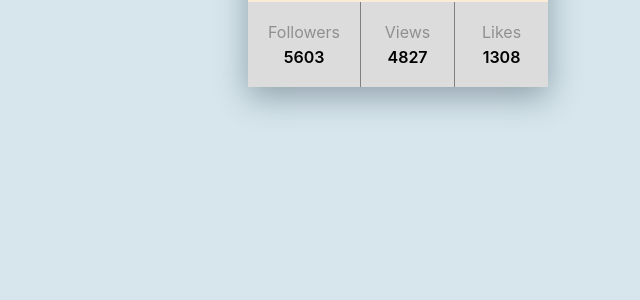
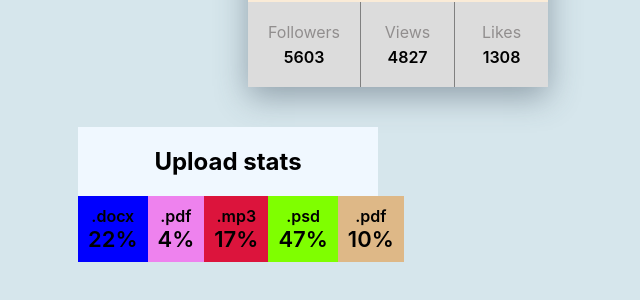
Before and after one commit to ElenaAlexk/goit-react-hw-01-components, a React (Create React App) app: page / in a window 1280 px wide. Shown: the part 292-592 px from the top of the page, without its empty margins (242-882 px from the left). Built offline with nearby package versions, Linux system fonts and the light colour scheme.

Commit message:
Create Statistics

```diff
--- a/src/components/App.jsx
+++ b/src/components/App.jsx
@@ -2,8 +2,10 @@
 //return (
 // <div
 
-import Profile from './Profile';
+import Profile from './Profile/Profile';
 import user from '../data/user.json';
+import Statistics from './Statistics/Statistics';
+import data from '../data/data.json';
 
 export default function App() {
   return (
@@ -17,6 +19,7 @@ export default function App() {
         views={user.stats.views}
         likes={user.stats.likes}
       />
+      <Statistics title="Upload stats" stats={data} />
     </div>
   );
 }
--- /dev/null
+++ b/src/components/Statistics/Statistics.jsx
@@ -0,0 +1,27 @@
+import PropTypes from 'prop-types';
+import css from './Statistics.module.css';
+
+export default function Statistics({ title, stats }) {
+  return (
+    <section class={css.statistics}>
+      {title && <h2 class={css.title}>{title}</h2>}
+
+      <ul class={css.list}>
+        {stats.map(stat => (
+          <li key={stat.id} class={css.item}>
+            <span class={css.label}>{stat.label}</span>
+            <span class={css.percentage}>{stat.percentage}%</span>
+          </li>
+        ))}
+      </ul>
+    </section>
+  );
+}
+Statistics.propTypes = {
+  title: PropTypes.string.isRequired,
+  stats: PropTypes.shape({
+    id: PropTypes.string.isRequired,
+    label: PropTypes.string.isRequired,
+    percentage: PropTypes.number.isRequired,
+  }),
+};
--- /dev/null
+++ b/src/components/Statistics/Statistics.module.css
@@ -0,0 +1,55 @@
+.statistics {
+  margin-left: 320px;
+  margin-top: 40px;
+  width: 300px;
+  text-align: center;
+}
+
+.title {
+  margin-bottom: 0;
+  padding: 20px;
+  background-color: aliceblue;
+}
+
+.list {
+  list-style: none;
+  display: flex;
+  margin: 0 auto;
+  padding: 0px;
+}
+
+.item {
+  display: flex;
+  flex-direction: column;
+  flex-basis: calc(100% / 5);
+  padding: 10px;
+}
+
+.label {
+  font-weight: 600;
+}
+
+.percentage {
+  font-weight: 600;
+  font-size: 22px;
+}
+
+.item:nth-child(1) {
+  background-color: blue;
+}
+
+.item:nth-child(2) {
+  background-color: violet;
+}
+
+.item:nth-child(3) {
+  background-color: crimson;
+}
+
+.item:nth-child(4) {
+  background-color: chartreuse;
+}
+
+.item:nth-child(5) {
+  background-color: burlywood;
+}
--- /dev/null
+++ b/src/data/data.json
@@ -0,0 +1,7 @@
+[
+  { "id": "id-1", "label": ".docx", "percentage": 22 },
+  { "id": "id-2", "label": ".pdf", "percentage": 4 },
+  { "id": "id-3", "label": ".mp3", "percentage": 17 },
+  { "id": "id-4", "label": ".psd", "percentage": 47 },
+  { "id": "id-5", "label": ".pdf", "percentage": 10 }
+]
```
Also changed, not shown: src/components/Profile/Profile.js (renamed from src/components/Profile.js), src/components/Profile/Profile.module.css (renamed from src/components/Profile.module.css).
